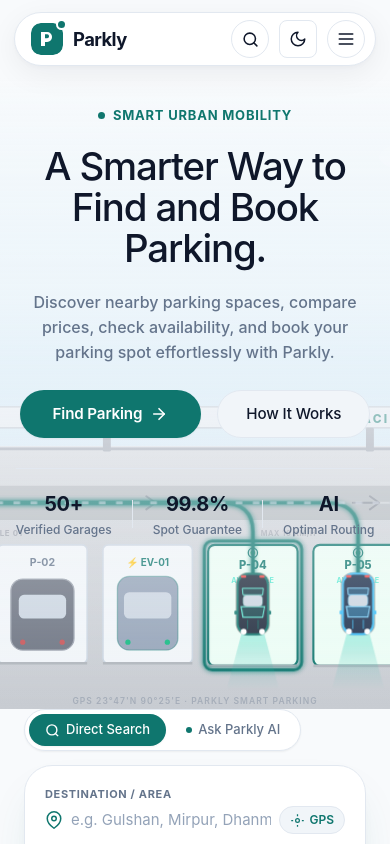
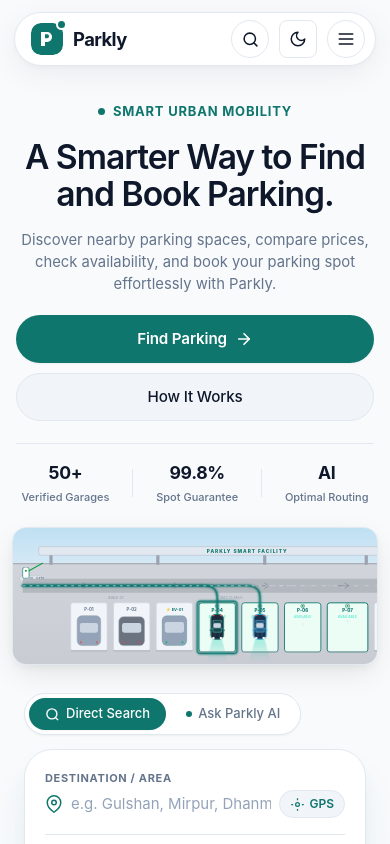
Before and after one commit to TheSourav-001/parkly-parking-platform, a Vue app in the folder frontend/: page / in a window 390 px wide. Shown: the top 844 px of the page. Built offline with nearby package versions, Linux system fonts and the light colour scheme.

Commit message:
fix(hero): make hero parking animation responsive across Windows, tablet and mobile

```diff
--- a/frontend/src/components/home/HeroSection.vue
+++ b/frontend/src/components/home/HeroSection.vue
@@ -15,7 +15,7 @@
  * 6. Pauses for ~2 seconds.
  * 7. Smoothly resets and restarts.
  */
-import { onMounted, onBeforeUnmount } from 'vue'
+import { ref, onMounted, onBeforeUnmount } from 'vue'
 import { animate, createTimeline, svg } from 'animejs'
 import AppButton from '../common/AppButton.vue'
 
@@ -24,7 +24,31 @@ defineEmits(['explore', 'howItWorks'])
 let activeTimeline = null
 let activeAnimations = []
 
+const currentViewBox = ref('0 0 1200 480')
+const currentPreserveAspect = ref('xMaxYMid slice')
+
+const updateViewBox = () => {
+  if (typeof window === 'undefined') return
+  const w = window.innerWidth
+  if (w <= 640) {
+    // Mobile: Frame entrance gate + target stalls P-04..P-07 + aisle
+    currentViewBox.value = '265 215 675 255'
+    currentPreserveAspect.value = 'xMidYMid meet'
+  } else if (w <= 900) {
+    // Tablet: Frame entire facility from entrance gate to P-08
+    currentViewBox.value = '255 195 780 275'
+    currentPreserveAspect.value = 'xMidYMid meet'
+  } else {
+    // Desktop & Windows: Full panoramic view anchored to right
+    currentViewBox.value = '0 0 1200 480'
+    currentPreserveAspect.value = 'xMaxYMid slice'
+  }
+}
+
 onMounted(() => {
+  updateViewBox()
+  window.addEventListener('resize', updateViewBox, { passive: true })
+
   const prefersReduced = window.matchMedia && window.matchMedia('(prefers-reduced-motion: reduce)').matches
 
   if (prefersReduced) {
@@ -159,6 +183,8 @@ onMounted(() => {
 })
 
 onBeforeUnmount(() => {
+  window.removeEventListener('resize', updateViewBox)
+
   if (activeTimeline) {
     try {
       if (typeof activeTimeline.pause === 'function') activeTimeline.pause()
@@ -189,11 +215,11 @@ onBeforeUnmount(() => {
          ===================================================================== -->
     <div class="hero-parking-canvas" aria-hidden="true">
       <svg
-        viewBox="0 0 1200 480"
+        :viewBox="currentViewBox"
         fill="none"
         xmlns="http://www.w3.org/2000/svg"
         class="parking-canvas-svg"
-        preserveAspectRatio="xMidYMid slice"
+        :preserveAspectRatio="currentPreserveAspect"
       >
         <defs>
           <!-- Sky gradient — uses CSS custom properties for theme awareness -->
@@ -830,7 +856,8 @@ onBeforeUnmount(() => {
 
   position: relative;
   width: 100%;
-  min-height: 520px;
+  min-height: 500px;
+  max-height: 580px;
   overflow: hidden;
   background-color: var(--color-bg);
 }
@@ -974,14 +1001,13 @@ onBeforeUnmount(() => {
   position: absolute;
   top: 0;
   left: 0;
-  width: 55%;
+  width: 46%;
   height: 100%;
   background: linear-gradient(
     90deg,
     var(--color-bg) 0%,
-    var(--color-bg) 30%,
-    rgba(248, 250, 252, 0.85) 55%,
-    rgba(248, 250, 252, 0.4) 75%,
+    var(--color-bg) 35%,
+    rgba(248, 250, 252, 0.75) 65%,
     transparent 100%
   );
   pointer-events: none;
@@ -993,9 +1019,8 @@ onBeforeUnmount(() => {
   background: linear-gradient(
     90deg,
     var(--color-bg) 0%,
-    var(--color-bg) 30%,
-    rgba(11, 18, 32, 0.85) 55%,
-    rgba(11, 18, 32, 0.4) 75%,
+    var(--color-bg) 35%,
+    rgba(11, 18, 32, 0.75) 65%,
     transparent 100%
   );
 }
@@ -1005,9 +1030,8 @@ onBeforeUnmount(() => {
     background: linear-gradient(
       90deg,
       var(--color-bg) 0%,
-      var(--color-bg) 30%,
-      rgba(11, 18, 32, 0.85) 55%,
-      rgba(11, 18, 32, 0.4) 75%,
+      var(--color-bg) 35%,
+      rgba(11, 18, 32, 0.75) 65%,
       transparent 100%
     );
   }
@@ -1019,7 +1043,7 @@ onBeforeUnmount(() => {
 .hero-overlay-content {
   position: relative;
   z-index: 3;
-  padding: 56px 24px 100px;
+  padding: clamp(36px, 4vw, 52px) 24px clamp(44px, 5vw, 64px);
 }
 
 .hero-container {
@@ -1030,8 +1054,8 @@ onBeforeUnmount(() => {
 .hero-content {
   display: flex;
   flex-direction: column;
-  gap: 20px;
-  max-width: 520px;
+  gap: 16px;
+  max-width: 480px;
 }
 
 .hero-eyebrow {
@@ -1053,29 +1077,29 @@ onBeforeUnmount(() => {
 }
 
 .hero-headline {
-  font-size: clamp(2.4rem, 4.5vw, 3.85rem);
-  font-weight: 500;
-  line-height: 1.08;
+  font-size: clamp(2.1rem, 3.5vw, 3.5rem);
+  font-weight: 600;
+  line-height: 1.12;
   letter-spacing: -0.03em;
   color: var(--color-text);
   margin: 0;
 }
 
 .hero-description {
-  font-size: clamp(1rem, 1.3vw, 1.18rem);
-  font-weight: 450;
-  line-height: 1.55;
+  font-size: clamp(0.925rem, 1.15vw, 1.1rem);
+  font-weight: 400;
+  line-height: 1.5;
   color: var(--color-text-muted);
-  max-width: 480px;
+  max-width: 460px;
   margin: 0;
 }
 
 .hero-ctas {
   display: flex;
   align-items: center;
-  gap: 16px;
+  gap: 14px;
   flex-wrap: wrap;
-  margin-top: 6px;
+  margin-top: 4px;
 }
 
 .cta-primary {
@@ -1095,8 +1119,8 @@ onBeforeUnmount(() => {
   display: flex;
   align-items: center;
   gap: 20px;
-  margin-top: 10px;
-  padding-top: 20px;
+  margin-top: 6px;
+  padding-top: 18px;
   border-top: 1px solid var(--color-border);
 }
 
@@ -1125,160 +1149,6 @@ onBeforeUnmount(() => {
   background-color: var(--color-border);
 }
 
-/* ============================================================
-   BOTTOM FLOATING ELEMENTS — Pass + Card + Arrow
-   ============================================================ */
-.hero-bottom-elements {
-  position: absolute;
-  bottom: 20px;
-  left: 24px;
-  right: 24px;
-  z-index: 4;
-  display: flex;
-  align-items: flex-end;
-  justify-content: space-between;
-  max-width: 1200px;
-  margin: 0 auto;
-  pointer-events: none;
-}
-
-.hero-bottom-elements > * {
-  pointer-events: auto;
-}
-
-/* Digital Pass (lower-left) */
-.hero-pass-float {
-  flex-shrink: 0;
-}
-
-.pass-circle {
-  width: 130px;
-  height: 130px;
-  border-radius: 50%;
-  overflow: hidden;
-  border: 3px solid var(--color-surface);
-  box-shadow: var(--shadow-halo);
-  transition: transform var(--transition-smooth);
-}
-
-.pass-circle:hover {
-  transform: translateY(-3px);
-}
-
-.pass-svg {
-  width: 100%;
-  height: 100%;
-  display: block;
-}
-
-/* Card group (card + arrow) */
-.hero-card-group {
-  display: flex;
-  align-items: center;
-  gap: 12px;
-  flex-shrink: 0;
-}
-
-.floating-availability-card {
-  background-color: var(--color-surface);
-  border: 1px solid var(--color-border);
-  border-radius: var(--radius-pill, 999px);
-  padding: 8px 16px;
-  display: flex;
-  align-items: center;
-  gap: 10px;
-  box-shadow: var(--shadow-card-elevated);
-  backdrop-filter: blur(8px);
-}
-
-.card-pulse-indicator {
-  position: relative;
-  width: 9px;
-  height: 9px;
-  display: flex;
-  align-items: center;
-  justify-content: center;
-}
-
-.live-dot {
-  width: 7px;
-  height: 7px;
-  border-radius: 50%;
-  background-color: var(--color-success);
-}
-
-.live-ping {
-  position: absolute;
-  width: 100%;
-  height: 100%;
-  border-radius: 50%;
-  background-color: var(--color-success);
-  opacity: 0.5;
-  animation: ping 1.5s cubic-bezier(0, 0, 0.2, 1) infinite;
-}
-
-@keyframes ping {
-  75%, 100% {
-    transform: scale(2.2);
-    opacity: 0;
-  }
-}
-
-.card-info {
-  display: flex;
-  flex-direction: column;
-}
-
-.card-title {
-  font-size: 0.78125rem;
-  font-weight: 600;
-  color: var(--color-text);
-  line-height: 1.2;
-}
-
-.card-detail {
-  font-size: 0.6875rem;
-  color: var(--color-text-muted);
-}
-
-.card-badge {
-  font-size: 0.625rem;
-  font-weight: 700;
-  padding: 2px 7px;
-  border-radius: var(--radius-pill, 999px);
-  background-color: rgba(22, 163, 74, 0.12);
-  color: var(--color-success);
-  letter-spacing: 0.05em;
-}
-
-/* Circular Arrow CTA */
-.satellite-cta {
-  width: 50px;
-  height: 50px;
-  border-radius: 50%;
-  background-color: var(--color-surface);
-  color: var(--color-primary);
-  border: 2px solid var(--color-primary);
-  display: flex;
-  align-items: center;
-  justify-content: center;
-  box-shadow: var(--shadow-elevation);
-  cursor: pointer;
-  text-decoration: none;
-  flex-shrink: 0;
-  transition:
-    transform var(--transition-fast),
-    background-color var(--transition-fast),
-    color var(--transition-fast);
-}
-
-.satellite-cta:hover {
-  transform: scale(1.08) rotate(-6deg);
-  background-color: var(--color-primary);
-  color: var(--color-primary-contrast);
-  text-decoration: none;
-}
-
 /* Animation targets */
 .car {
   transform-origin: 0 0;
@@ -1298,44 +1168,32 @@ onBeforeUnmount(() => {
 }
 
 /* ============================================================
-   RESPONSIVE
+   RESPONSIVE — TABLET & MOBILE
    ============================================================ */
-@media (max-width: 1024px) {
-  .hero-overlay-content {
-    padding: 48px 24px 120px;
-  }
-
-  .hero-content {
-    max-width: 440px;
-  }
-
-  .hero-canvas-overlay {
-    width: 60%;
-  }
-
-  .hero-bottom-elements {
-    bottom: 16px;
-  }
-
-  .pass-circle {
-    width: 110px;
-    height: 110px;
-  }
-}
-
-@media (max-width: 768px) {
+@media (max-width: 900px) {
   .hero-section {
-    min-height: 600px;
+    display: flex;
+    flex-direction: column;
+    min-height: auto;
+    max-height: none;
+    overflow: visible;
   }
 
   .hero-overlay-content {
-    padding: 36px 16px 160px;
+    order: 1;
+    position: relative;
+    padding: 32px 20px 20px;
+    z-index: 2;
   }
 
   .hero-content {
     max-width: 100%;
     text-align: center;
     align-items: center;
+  }
+
+  .hero-description {
+    max-width: 540px;
   }
 
   .hero-ctas {
@@ -1346,74 +1204,67 @@ onBeforeUnmount(() => {
     justify-content: center;
   }
 
-  .hero-canvas-overlay {
-    width: 100%;
-    background: linear-gradient(
-      180deg,
-      var(--color-bg) 0%,
-      rgba(248, 250, 252, 0.85) 35%,
-      rgba(248, 250, 252, 0.4) 65%,
-      transparent 100%
-    );
+  .hero-parking-canvas {
+    order: 2;
+    position: relative;
+    width: calc(100% - 32px);
+    max-width: 720px;
+    margin: 8px auto 36px;
+    aspect-ratio: 675 / 255;
+    height: auto;
+    border-radius: 18px;
+    border: 1px solid var(--color-border);
+    box-shadow: 0 10px 30px -4px rgba(0, 0, 0, 0.1), 0 4px 10px -2px rgba(0, 0, 0, 0.05);
+    overflow: hidden;
   }
 
-  :root[data-theme='dark'] .hero-canvas-overlay {
-    background: linear-gradient(
-      180deg,
-      var(--color-bg) 0%,
-      rgba(11, 18, 32, 0.85) 35%,
-      rgba(11, 18, 32, 0.4) 65%,
-      transparent 100%
-    );
+  :root[data-theme='dark'] .hero-parking-canvas {
+    box-shadow: 0 10px 30px -4px rgba(0, 0, 0, 0.5), 0 0 0 1px rgba(255, 255, 255, 0.08);
   }
 
-  .hero-bottom-elements {
-    bottom: 12px;
-    left: 16px;
-    right: 16px;
-    flex-wrap: wrap;
-    gap: 12px;
+  .hero-canvas-overlay {
+    display: none;
+  }
+}
+
+@media (max-width: 640px) {
+  .hero-overlay-content {
+    padding: 24px 16px 16px;
+  }
+
+  .hero-parking-canvas {
+    width: calc(100% - 24px);
+    margin: 6px auto 28px;
+    border-radius: 14px;
+    aspect-ratio: 675 / 255;
+  }
+
+  .hero-ctas {
+    flex-direction: column;
+    width: 100%;
+    gap: 10px;
+  }
+
+  .cta-primary,
+  .cta-secondary {
+    width: 100%;
     justify-content: center;
   }
 
-  .pass-circle {
-    width: 95px;
-    height: 95px;
+  .hero-stats {
+    gap: 12px;
+    padding-top: 16px;
+    margin-top: 6px;
+    width: 100%;
+    justify-content: space-around;
   }
 
-  .floating-availability-card {
-    padding: 6px 12px;
-    gap: 8px;
+  .stat-number {
+    font-size: 1.1rem;
   }
 
-  .satellite-cta {
-    width: 44px;
-    height: 44px;
-  }
-}
-
-@media (max-width: 480px) {
-  .hero-section {
-    min-height: 560px;
-  }
-
-  .hero-overlay-content {
-    padding: 28px 12px 170px;
-  }
-
-  .hero-bottom-elements {
-    flex-direction: column;
-    align-items: center;
-    gap: 10px;
-  }
-
-  .hero-card-group {
-    gap: 8px;
-  }
-
-  .pass-circle {
-    width: 80px;
-    height: 80px;
+  .stat-label {
+    font-size: 0.6875rem;
   }
 }
 </style>
```
